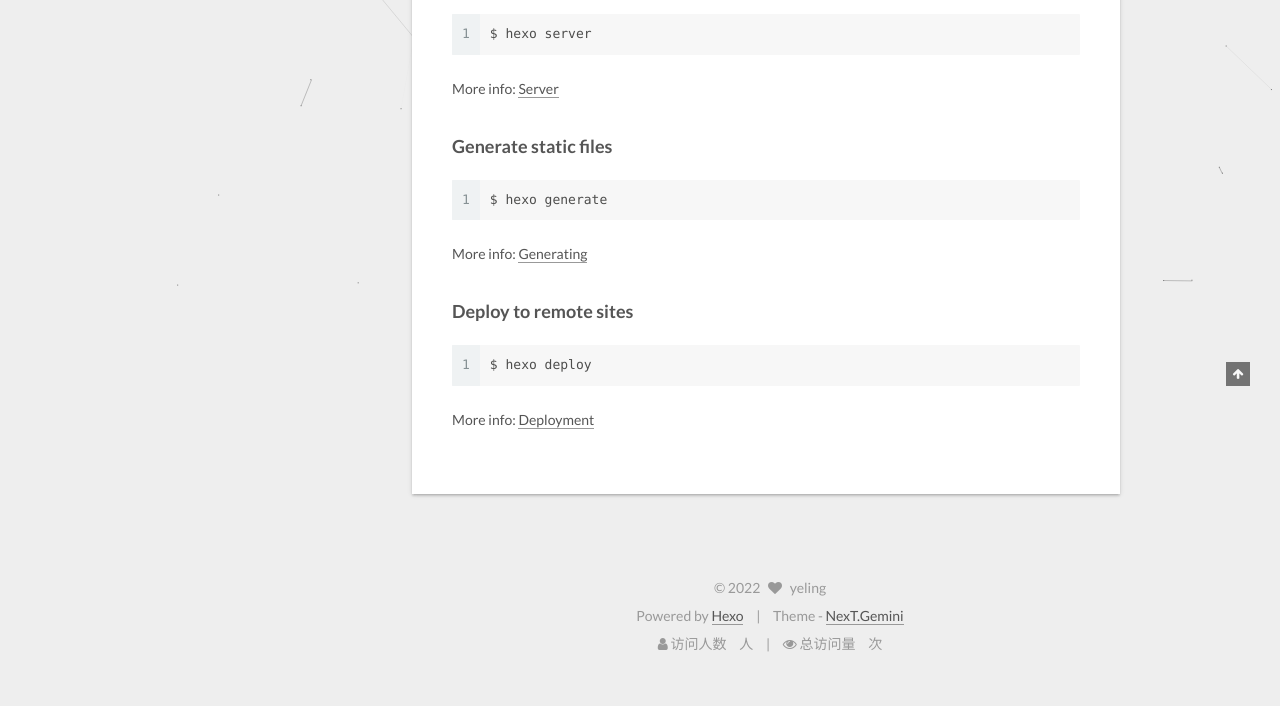
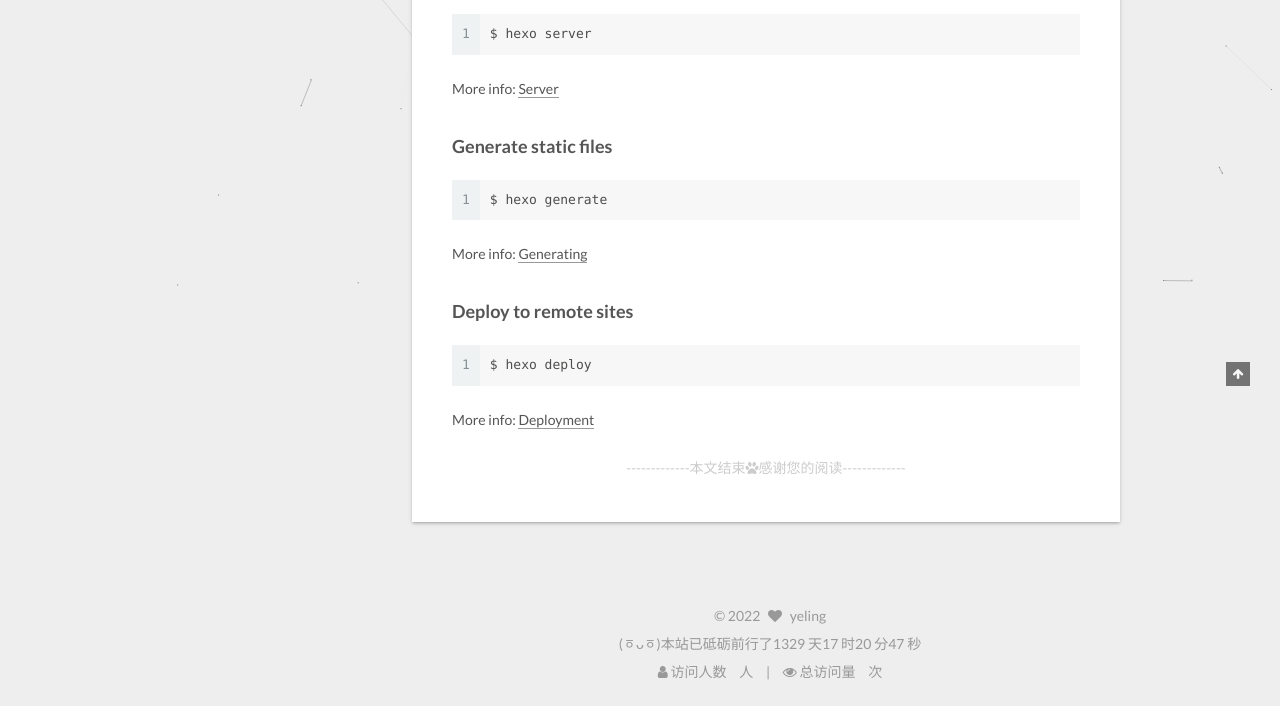
Before and after one commit to yeling168/yeling168.github.io, a plain HTML site: page 2022/05/16/hello-world/index.html in a window 1280 px wide. Shown: the part 514-1220 px from the top of the page. Before the commit the page ends 1192 px from the top, so only its background shows below. Drawn offline with Linux system fonts and the light colour scheme; some packages are replaced by stand-ins of ours; a script that the page names is missing.

Commit message:
Site updated: 2022-05-17 01:05:42

```diff
--- a/2022/05/16/hello-world/index.html
+++ b/2022/05/16/hello-world/index.html
@@ -13,6 +13,13 @@
 <meta name="theme-color" content="#222">
 
 
+
+
+
+
+
+  <script src="/lib/pace/pace.min.js?v=1.0.2"></script>
+  <link href="/lib/pace/pace-theme-minimal.min.css?v=1.0.2" rel="stylesheet">
 
 
 
@@ -433,6 +440,16 @@
 
 
 
+    <div>
+
+        <div>
+
+        <div style="text-align:center;color: #ccc;font-size:14px;">-------------本文结束<i class="fa fa-paw"></i>感谢您的阅读-------------</div>
+
+</div>
+
+    </div>
+
     <footer class="post-footer">
 
 
@@ -590,17 +607,7 @@
 </div>
 
 
-<div class="powered-by">
-  Powered by <a class="theme-link" target="_blank" rel="noopener" href="https://hexo.io">Hexo</a>
-</div>
-
-<div class="theme-info">
-  Theme -
-  <a class="theme-link" target="_blank" rel="noopener" href="https://github.com/iissnan/hexo-theme-next">
-    NexT.Gemini
-  </a>
-</div>
-
+<span id="timeDate" title="网站运行时间">载入天数...</span><span id="times" title="网站运行时间">载入时分秒...</span>
 
 
 <div class="busuanzi-count">
@@ -1084,5 +1091,23 @@
 
 
 
+
+  <!--此处为建站时间 -->
+  <script>
+    var now = new Date();
+    function createtime() {
+        var grt= new Date("09/24/2018 23:45:01");
+        now.setTime(now.getTime()+250);
+        days = (now - grt ) / 1000 / 60 / 60 / 24; dnum = Math.floor(days);
+        hours = (now - grt ) / 1000 / 60 / 60 - (24 * dnum); hnum = Math.floor(hours);
+        if(String(hnum).length ==1 ){hnum = "0" + hnum;} minutes = (now - grt ) / 1000 /60 - (24 * 60 * dnum) - (60 * hnum);
+        mnum = Math.floor(minutes); if(String(mnum).length ==1 ){mnum = "0" + mnum;}
+        seconds = (now - grt ) / 1000 - (24 * 60 * 60 * dnum) - (60 * 60 * hnum) - (60 * mnum);
+        snum = Math.round(seconds); if(String(snum).length ==1 ){snum = "0" + snum;}
+        document.getElementById("timeDate").innerHTML ="(ㆆᴗㆆ)本站已砥砺前行了"+dnum+"&thinsp;天";
+        document.getElementById("times").innerHTML = hnum + "&thinsp;时" + mnum + "&thinsp;分" + snum + "&thinsp;秒";
+    }
+    setInterval("createtime()",250);
+  </script>
 </body>
 </html>
--- a/css/main.css
+++ b/css/main.css
@@ -1912,7 +1912,7 @@ img:hover {
   width: 4px;
   height: 4px;
   border-radius: 50%;
-  background: #3c1a13;
+  background: #3957a3;
 }
 .links-of-blogroll {
   font-size: 13px;
@@ -2697,7 +2697,7 @@ img:hover {
   overflow: hidden;
   padding: 0;
   width: 240px;
-  background: #fff;
+  background: rgba(255,255,255,0.7);
   box-shadow: 0 2px 2px 0 rgba(0,0,0,0.12), 0 3px 1px -2px rgba(0,0,0,0.06), 0 1px 5px 0 rgba(0,0,0,0.12);
   border-radius: initial;
 }
@@ -2756,7 +2756,7 @@ img:hover {
   box-sizing: border-box;
   padding: 40px;
   width: calc(100% - 252px);
-  background: #fff;
+  background: rgba(255,255,255,0.7);
   min-height: 700px;
   box-shadow: 0 2px 2px 0 rgba(0,0,0,0.12), 0 3px 1px -2px rgba(0,0,0,0.06), 0 1px 5px 0 rgba(0,0,0,0.12);
   border-radius: initial;
@@ -2781,7 +2781,7 @@ img:hover {
   float: left;
   margin-top: 300px;
   width: 240;
-  background: #eee;
+  background: rgba(255,255,255,0.7);
   box-shadow: none;
 }
 @media (min-width: 768px) and (max-width: 991px) {
@@ -2938,7 +2938,7 @@ img:hover {
   box-sizing: border-box;
   width: 240px;
   color: #555;
-  background: #fff;
+  background: rgba(255,255,255,0.7);
   box-shadow: 0 2px 2px 0 rgba(0,0,0,0.12), 0 3px 1px -2px rgba(0,0,0,0.06), 0 1px 5px 0 rgba(0,0,0,0.12), 0 -1px 0.5px 0 rgba(0,0,0,0.09);
   border-radius: initial;
 }
```
Also changed, not shown: archives/2022/05/index.html (+26 -11 lines), archives/2022/index.html (+26 -11 lines), archives/index.html (+26 -11 lines), index.html (+30 -11 lines).
